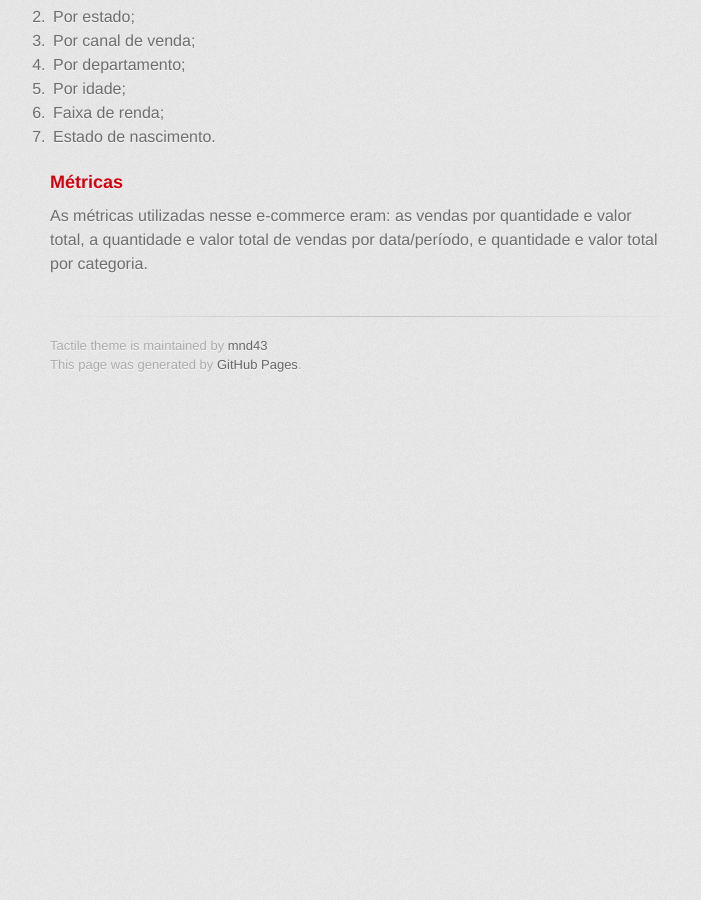
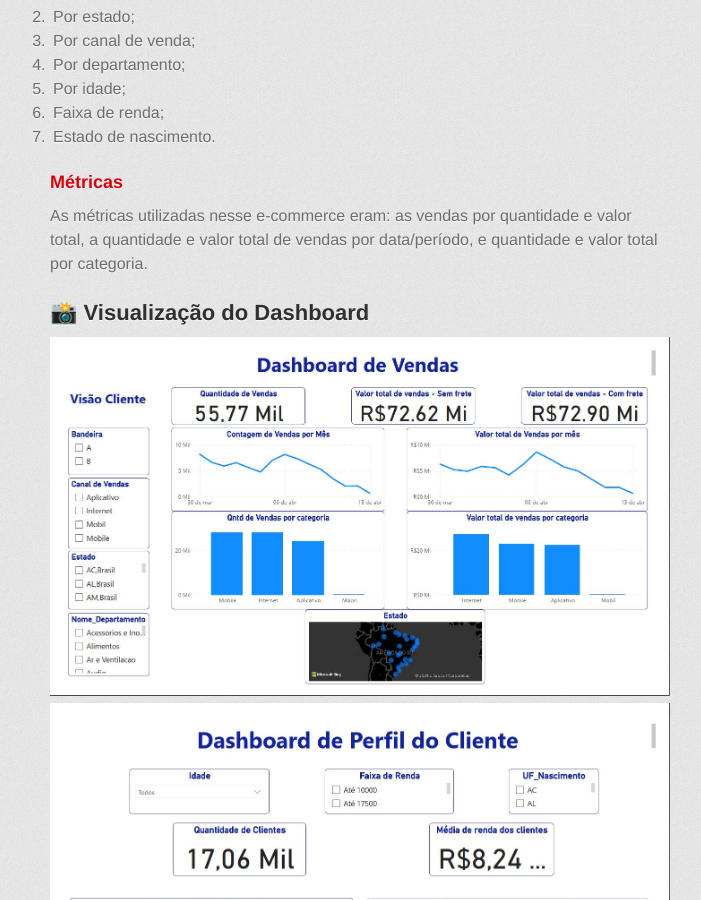
Before and after one commit to mnd43/Portifolio-Mnd43, a Jekyll site: the page built from Painel-gerencial-de-e-commerce-utilizando-Power-BI.md, in a window 1280 px wide and 900 px high, scrolled down 1313 px. Shown: the whole window, without its empty margins (280-981 px from the left). Built offline with Jekyll 4.4.1, drawn with Linux system fonts in a browser that asks for light colours; some web fonts are replaced; our own code applies the rules of GitHub Pages for plain Markdown files; before the commit the page ends 1718 px from its top, so only the background shows below that.

Commit message:
Update Painel-gerencial-de-e-commerce-utilizando-Power-BI.md

```diff
--- a/Painel-gerencial-de-e-commerce-utilizando-Power-BI.md
+++ b/Painel-gerencial-de-e-commerce-utilizando-Power-BI.md
@@ -40,3 +40,9 @@ Adicionei alguns filtros para melhores análises:
 ### Métricas
 
 As métricas utilizadas nesse e-commerce eram: as vendas por quantidade e valor total, a quantidade e valor total de vendas por data/período, e quantidade e valor total por categoria.
+
+
+## 📸 Visualização do Dashboard
+
+![Dashboard de Vendas](1.%20Vendas.JPG)
+![Dashboard de Vendas](2.%20Cliente.JPG)
```
